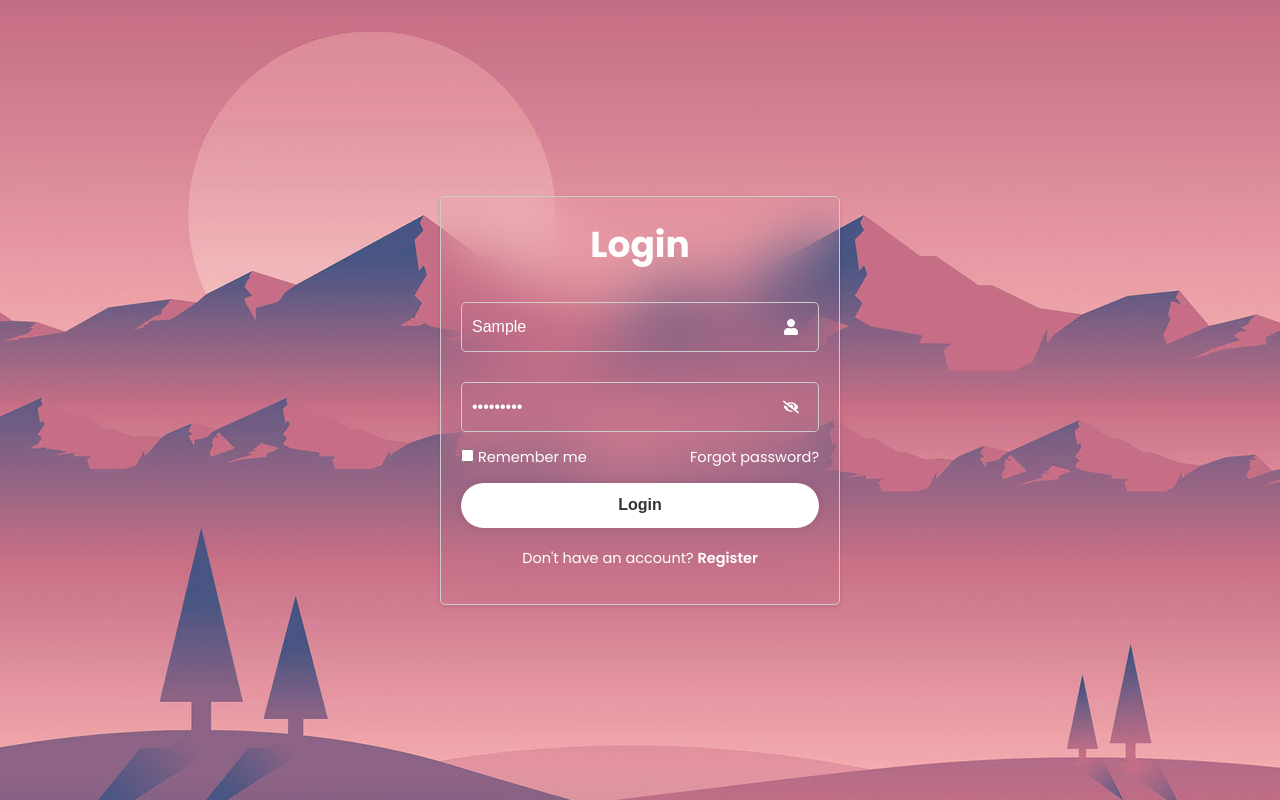
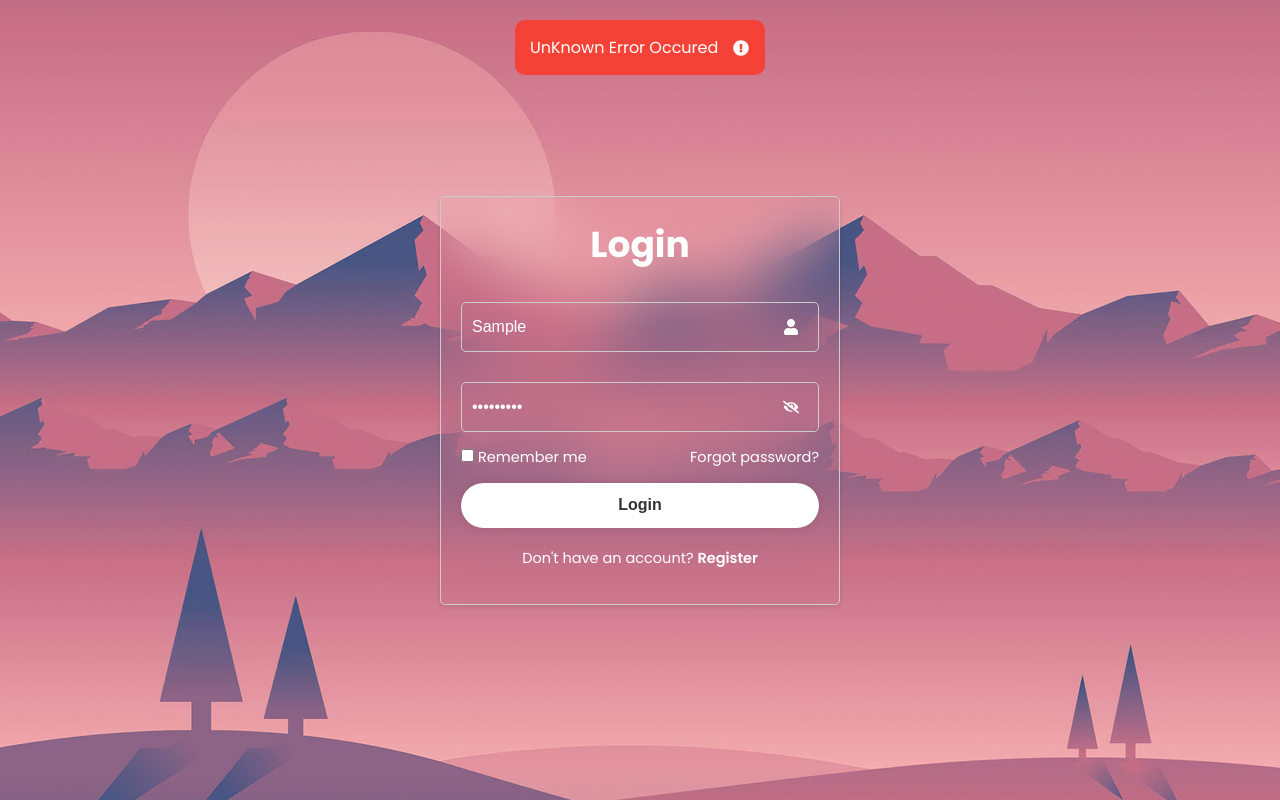
Before and after one commit to Convitngao888/COMP1640_FE, a React (Create React App) app: page / in a window 1280 px wide. Both pictures are taken after typing "Sample", "Sample123" into the empty fields and a click on the button "Login". Built offline with nearby package versions, Linux system fonts and the light colour scheme; no server answers.

Commit message:
fix message boxs

```diff
--- a/src/Components/loginform.css
+++ b/src/Components/loginform.css
@@ -117,21 +117,21 @@
 
 .login-error-message {
     background-color: #f44336;
+    display: flex;
+    align-items: center;
     color: white;
-    padding: 10px 20px;
+
     border-radius: 10px;
-    width: 300px;
     position: relative; /* Để có thể sử dụng position absolute cho icon */
+}
 
-
+.error-text{
+    padding: 15px;
 }
 
 .login-error-message .login-icon{
-    display: grid;
-    place-items: center;
-    right: 11px;
-    position: absolute;
-    top: 49%;
-    transform: translateY(-50%);
-    cursor: pointer;
+    display: flex;
+    align-items: center;
+    justify-content: center;
+    margin-right: 10px;
 }
--- a/src/Components/loginform.jsx
+++ b/src/Components/loginform.jsx
@@ -48,7 +48,7 @@ const LoginForm = () => {
                 } else {
                     setErrorMessage('Login failed. Please try again.');
                 }
-                hideMessage();
+                // hideMessage();
                 return;
             }
 
@@ -59,8 +59,8 @@ const LoginForm = () => {
                 navigate('/homepage');
             }, 2000);
         } catch (error) {
-            setErrorMessage('An error occurred. Please try again.');
-            hideMessage();
+            setErrorMessage('UnKnown Error Occured');
+            // hideMessage();
         }
     };
 
@@ -108,8 +108,8 @@ const LoginForm = () => {
                         timeout={{ enter: 300, exit: 300 }}
                     >
                         <div className={`login-error-message`}>
+                            <div className="error-text">{errorMessage}</div>
                             <div className="login-icon"><FaExclamationCircle /></div>
-                            {errorMessage}
                         </div>
                     </CSSTransition>
                 )}
@@ -122,8 +122,8 @@ const LoginForm = () => {
                     >
                         <div className={`success-message`}>
                             <div className="loading-spinner"></div>
+                        </div>
                             {successMessage}
-                        </div>
                     </CSSTransition>
                 )}
             </TransitionGroup>
--- a/src/Components/registerform.css
+++ b/src/Components/registerform.css
@@ -90,8 +90,8 @@
     position: fixed;
     top: 20px;
     left: 50%;
-    max-width: 400px;
-    width: 250px;
+    min-width: 250px;
+    width: max-content;
     transform: translateX(-50%);
     z-index: 9999;
 }
--- a/src/Components/registerform.jsx
+++ b/src/Components/registerform.jsx
@@ -108,7 +108,7 @@ const RegisterForm = () => {
             }, 2000);
         } catch (error) {
             // Xử lý lỗi nếu có
-            setErrorMessage('An error occurred. Please try again.');
+            setErrorMessage('UnKnown Error Occurred');
             setSuccessMessage('');
             hideMessage();
         }
```
